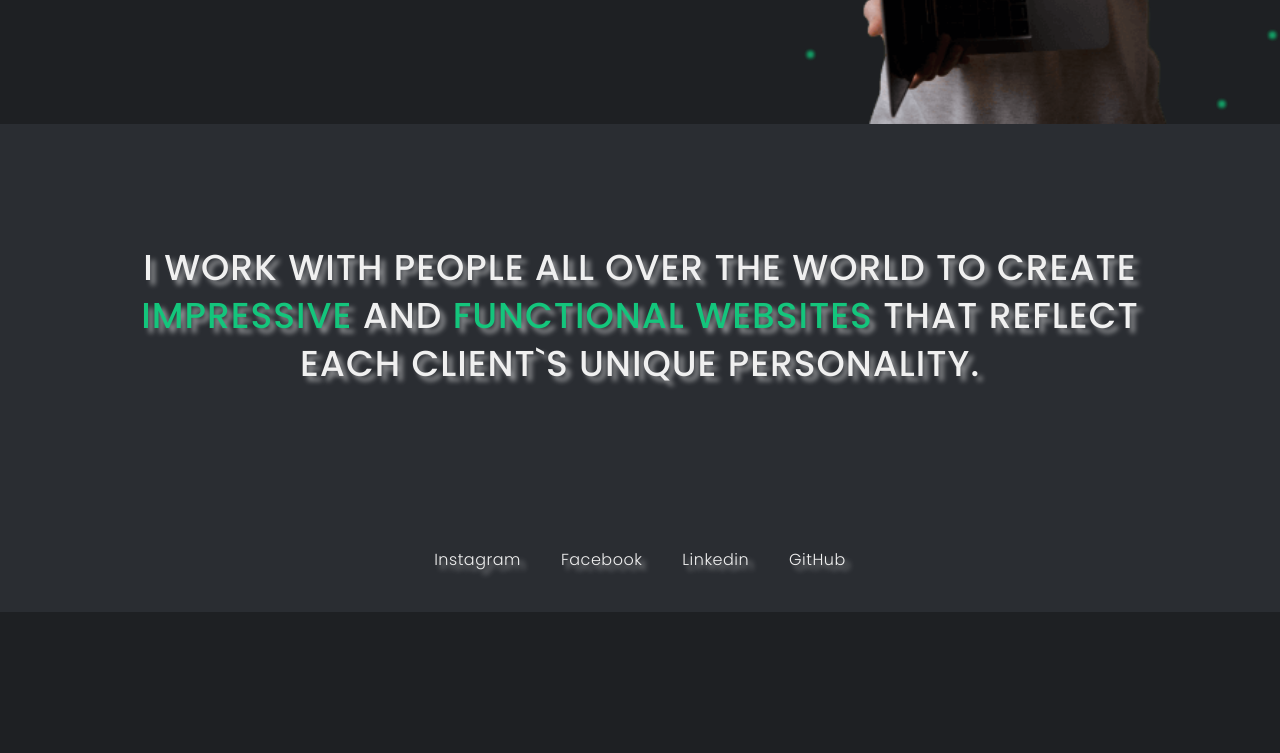
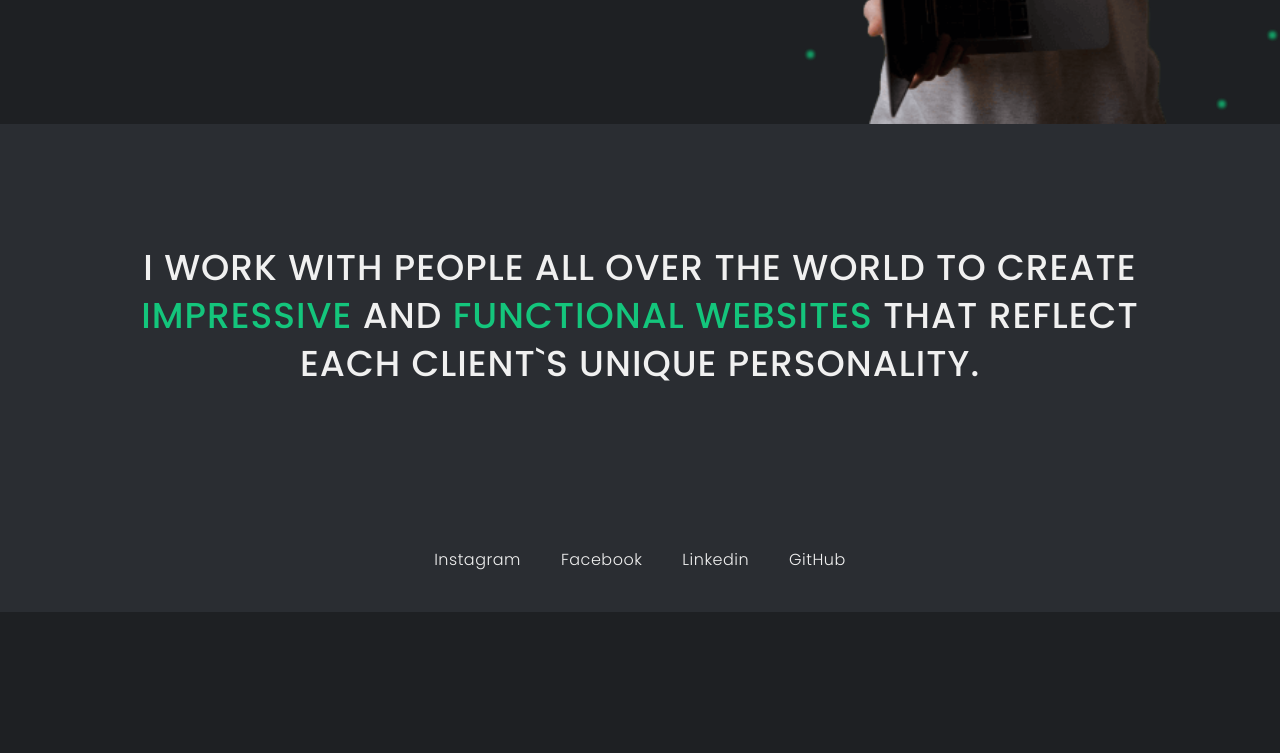
Before and after one commit to GhostKato/project-group-3-js, a website built with Vite: page src/index.html in a window 1280 px wide. Shown: the part 760-1513 px from the top of the page. Built offline with nearby package versions, Linux system fonts and the light colour scheme; what accordion-js would draw is missing.

Commit message:
hero-nothing-interesting

```diff
--- a/src/css/2-hero.css
+++ b/src/css/2-hero.css
@@ -26,7 +26,7 @@ body {
   color: white;
   margin: 0 auto;
   padding: 0 15px;
-  max-width: 100%;
+  max-width: 360px;
 }
 
 .hero-title {
@@ -37,13 +37,13 @@ body {
   line-height: 1.25;
   letter-spacing: 0.02em;
   text-transform: uppercase;
-  text-shadow: 10px 10px 10px rgba(0, 0, 0, 0.5);
+  /* text-shadow: 10px 10px 10px rgba(0, 0, 0, 0.5); */
 }
 
 .night-mode .hero-title {
   color: #14c57c;
   transition: color 0.3s ease;
-  text-shadow: 7px 7px 7px rgba(255, 255, 255, 0.5);
+  text-shadow: 10px 10px 10px rgba(0, 0, 0, 0.5);
 }
 
 .hero-title-color {
@@ -64,8 +64,8 @@ body {
 
 .hero-second-container {
   background: var(--Light-grey, #e4e5e6);
-  width: 100%;
   overflow-x: hidden;
+  margin: 0 auto;
 }
 
 .night-mode .hero-second-container {
@@ -83,13 +83,14 @@ body {
   letter-spacing: 0.0277em;
   text-transform: uppercase;
   padding: 32px 0;
-  text-shadow: 5px 5px 10px rgba(0, 0, 0, 0.5);
+  /* text-shadow: 5px 5px 10px rgba(0, 0, 0, 0.5); */
+  max-width: 360px;
+  margin: 0 auto;
 }
 
 .night-mode .hero-title-small {
   color: #f0f0f0;
   transition: color 0.3s ease;
-  text-shadow: 5px 5px 5px rgba(255, 255, 255, 0.5);
 }
 
 .hero-paragraph-color {
@@ -106,6 +107,8 @@ body {
   flex-direction: column;
   gap: 24px;
   align-items: center;
+  max-width: 360px;
+  margin: 0 auto;
 }
 
 .hero-media-link {
@@ -116,13 +119,11 @@ body {
   font-weight: 300;
   line-height: 1.5;
   letter-spacing: 0.0312em;
-  text-shadow: 5px 5px 10px rgba(0, 0, 0, 0.5);
 }
 
 .night-mode .hero-media-link {
   color: #f0f0f0;
   transition: color 0.3s ease;
-  text-shadow: 5px 5px 5px rgba(255, 255, 255, 0.5);
 }
 
 .hero-media-link:hover,
@@ -150,6 +151,7 @@ body {
     font-weight: 500;
     line-height: 1.33;
     padding: 64px 0;
+    max-width: 768px;
   }
 
   .hero-media-list {
@@ -157,6 +159,7 @@ body {
     gap: 40px;
     padding: 40px 0;
     justify-content: center;
+    max-width: 768px;
   }
 
   .hero-position {
@@ -165,6 +168,7 @@ body {
       background-size:contain;
       background-position: top right;
       background-repeat: no-repeat;
+    max-width: 768px;
   }
 }
 
@@ -193,6 +197,7 @@ body {
   .hero-position {
     flex-direction: row;
     justify-content: space-between;
+    max-width: 1280px;
   }
 
   .hero-title {
@@ -204,6 +209,11 @@ body {
 
   .hero-title-small {
     padding: 120px 104px;
+    max-width: 1280px;
+  }
+
+  .hero-media-list {
+    max-width: 1280px;
   }
 
   .hero-position {
```
